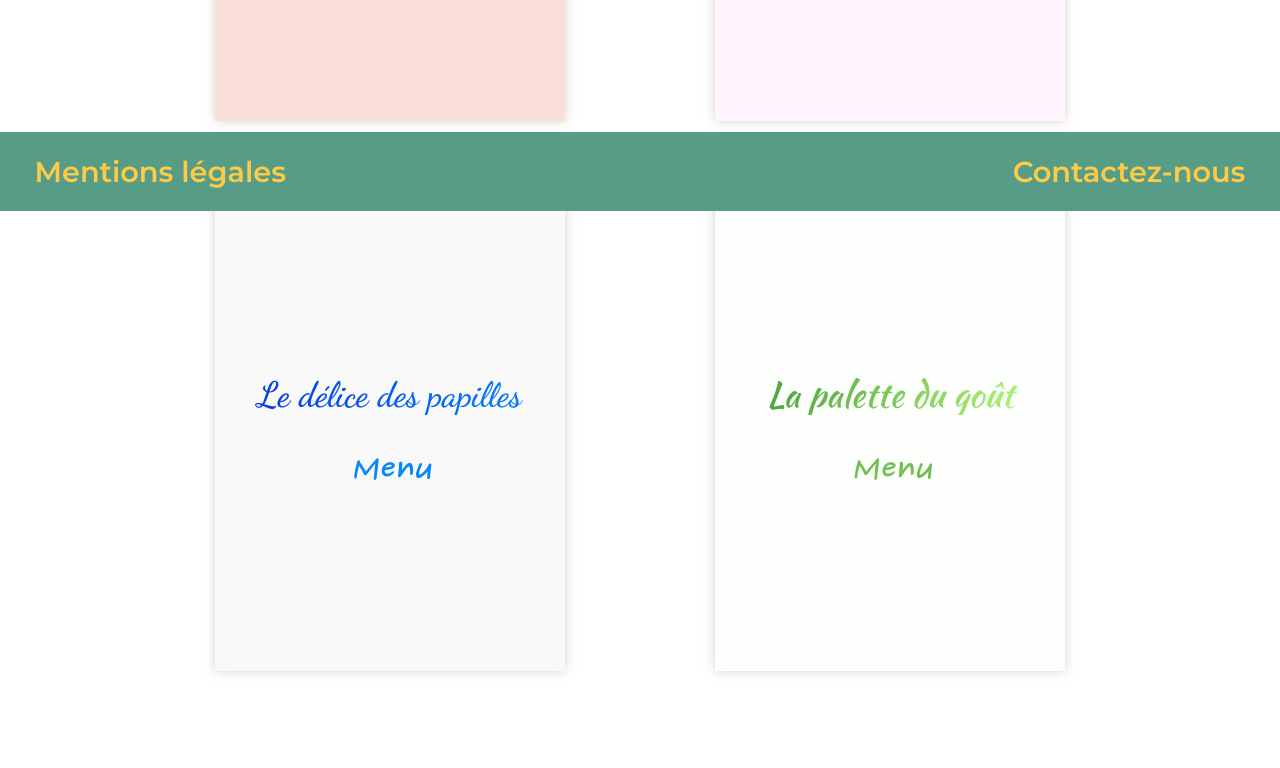
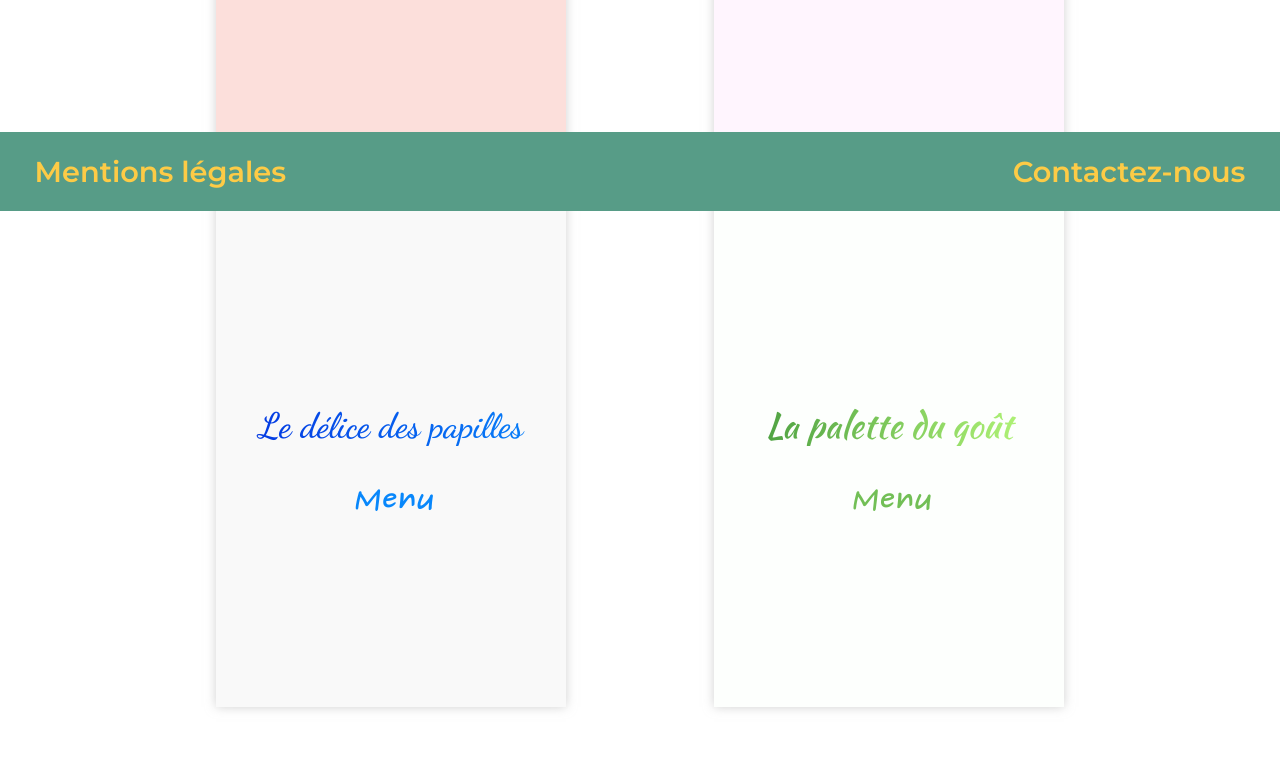
Before and after one commit to RomainSire/OC-P3-OhMyFood, a website: page index.html in a window 1280 px wide. Shown: the part 589-1357 px from the top of the page. Drawn offline with Linux system fonts and the light colour scheme; a web font is replaced by a local one.

Commit message:
Amélioration taille et marges des cartes de la page d'accueil

```diff
--- a/sass/base/_general.scss
+++ b/sass/base/_general.scss
@@ -11,5 +11,5 @@ ul {
     padding: 0;
 }
 main {
-    margin: 10rem 5%;
+    margin: 11rem 3% 10rem 3%;
 }
--- a/sass/layout/_menu-list.scss
+++ b/sass/layout/_menu-list.scss
@@ -6,12 +6,12 @@
 
     &__card {
         width: 350px;
-        height: 500px;
+        height: 510px;
         margin: 0 10px 50px 10px;
-        box-shadow: 0 0 10px #aaa8;
+        box-shadow: 0 0 10px #bbba;
         text-align: center;
         @include desktop-only {
-            margin: 0 50px 50px 50px;;
+            margin: 0 20px 50px 20px;
         }
         a {
             display: flex;
```
Also changed, not shown: css/style.css.
